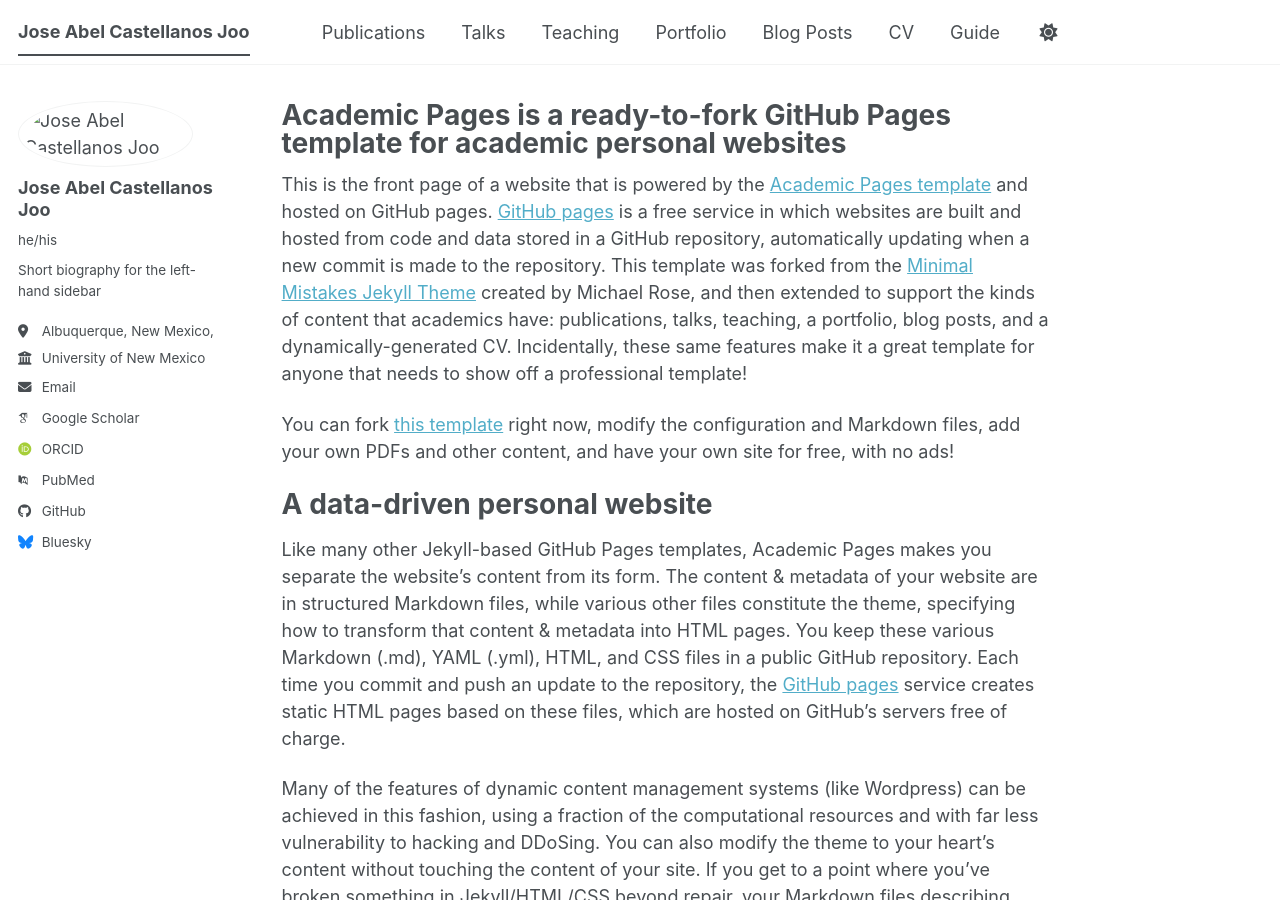
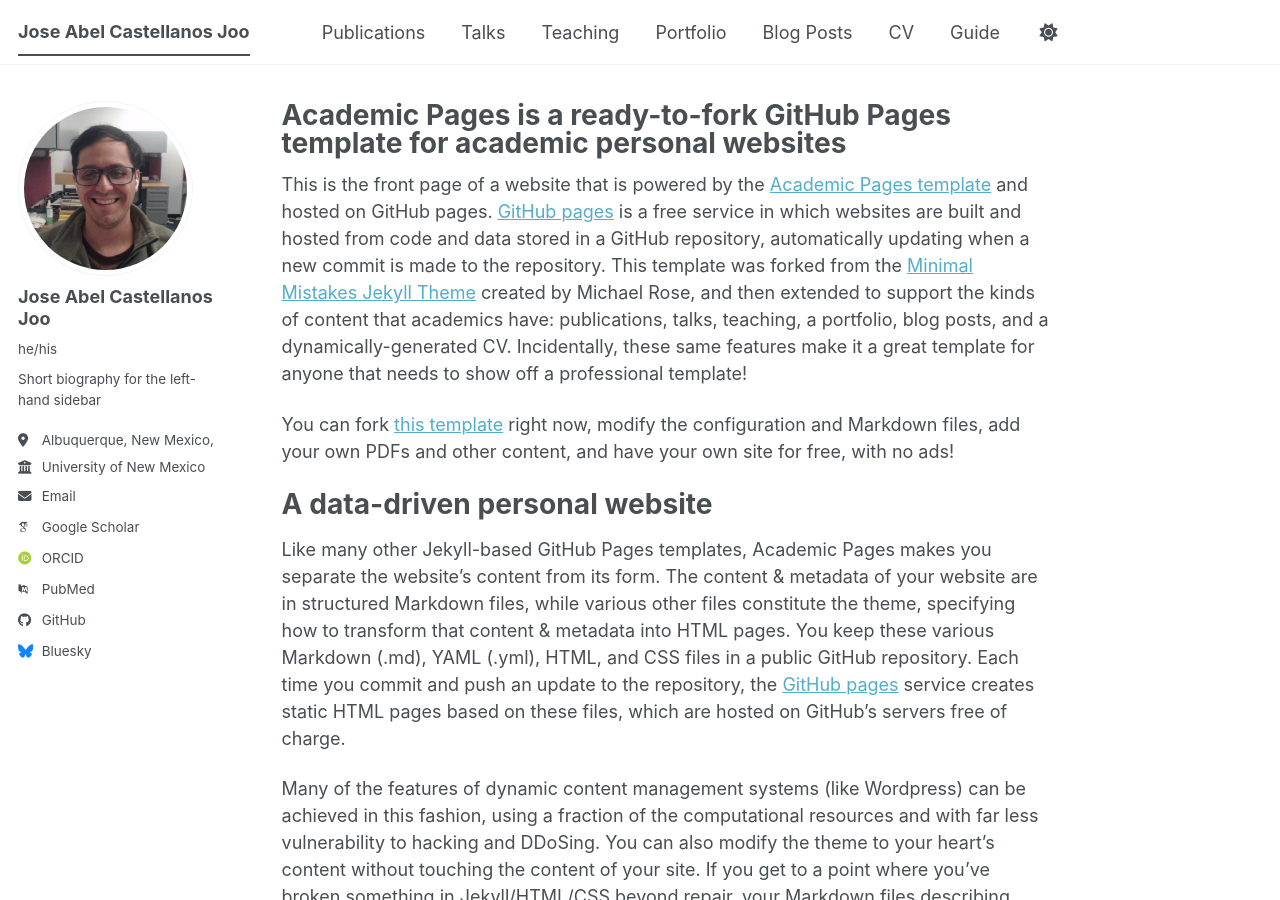
Before and after one commit to jcastellanosjoo/jcastellanosjoo.github.io, a Jekyll site: the page built from _pages/about.md, in a window 1280 px wide and 900 px high. Built offline with Jekyll 4.4.1, drawn with Linux system fonts in a browser that asks for light colours; some web fonts are replaced; a script bundle is joined from its source files by our own code; library files that are not in the unit come from our copies.

Commit message:
Fix avatar, attempt 4.

```diff
--- a/_config.yml
+++ b/_config.yml
@@ -23,7 +23,7 @@
 #               Additional customization can be done by editing /_includes/author-profile.html
 author:
   # Biographic information
-  avatar           : "./images/unnamed.png"
+  avatar           : "unnamed.png" # This should *always* be inside the 'images' directory btw
   name             : "Jose Abel Castellanos Joo"
   pronouns         : "he/his"
   bio              : "Short biography for the left-hand sidebar"
```
